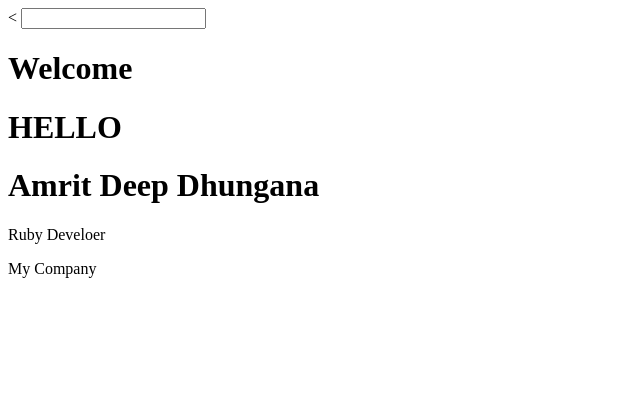
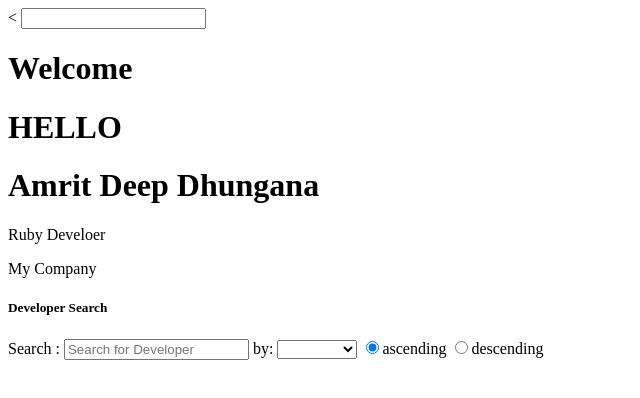
Before and after one commit to amritdeep/AngularJSDemo, a plain HTML site: page index.html in a window 1280 px wide. Shown: the whole page, without its empty margins (0-640 px from the left). Drawn offline with nearby package versions, Linux system fonts and the light colour scheme.

Commit message:
added searchable filed

```diff
--- a/index.html
+++ b/index.html
@@ -21,8 +21,34 @@
 		<p>{{author.compnay }}</p>
 	</div>
 
+	<div class="search">
+		<h5>Developer Search</h5>
+		<label>Search :</label>
+		<input ng-model="query" placeholder="Search for Developer">
+
+		<label class="formgroup">by:
+			<select ng-model="developerOrder">
+				<option value="name">Name</option>
+				<option value="title">Title</option>
+				<option value="company">Company</option>
+			</select>
+
+		</label>
+
+		<label class="formgroup">
+			<input type="radio" ng-model="direction" name="direction" checked>ascending
+		</label>
+
+		<label class="formgroup">
+			<input type="radio" ng-model="direction" name="direction" value="reverse">descending
+		</label>
+
+
+	</div>
+
 	<div ng-controller="DataController">
-		<li class="developer" ng-repeat="dev in developer">
+		<li class="developer" ng-repeat="dev in developer | filter : query
+		| orderBy : developerOrder:direction">
 			<h2>{{dev.name}}</h2>
 			<p>{{dev.title + " " + dev.compnay }}</p>
 		</li>
```
